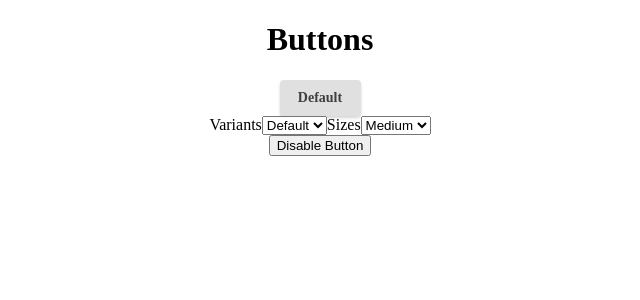
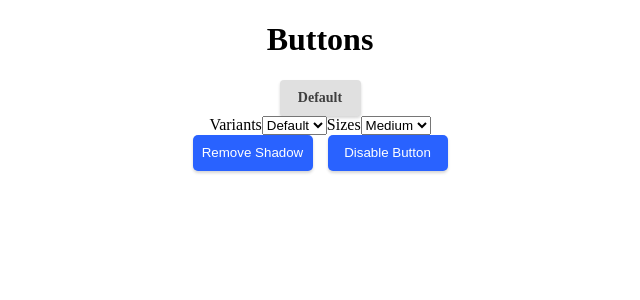
Before and after one commit to SmithVyne/ReuseableReactButtonComponent, a React (Create React App) app: page / in a window 1280 px wide. Shown: the top 300 px of the page, without its empty margins (320-960 px from the left). Built offline with nearby package versions, Linux system fonts and the light colour scheme.

Commit message:
Add working shadow and disable buttons

```diff
--- a/src/App.css
+++ b/src/App.css
@@ -9,3 +9,23 @@
 .material-icons.mg-left {
   margin-left: 10px;
 }
+
+.grid-group {
+  display: flex;
+  width: max-content;
+  margin: auto;
+  gap: 15px;
+}
+
+.grid-group .disableBtns {
+  height: 36px;
+  width: 120px;
+  border-radius: 5px;
+  border: none;
+  box-shadow: 0px 2px 3px rgba(51, 51, 51, 0.2);
+  color: #fff;
+}
+
+.grid-group .disableBtns:hover {
+  cursor: pointer;
+}
--- a/src/components/App.js
+++ b/src/components/App.js
@@ -6,8 +6,13 @@ import UpdateButton from "./UpdateButton";
 
 
 function App() {
-  const [buttonProps, setButtonProps] = useState({})
+  const [buttonProps, setButtonProps] = useState({
+    variant: 'default',
+    disabled: false,
+    disableShadow: false
+  });
 
+  // console.log(buttonProps)
 
   return (
     <div className="App">
--- a/src/components/UpdateButton.js
+++ b/src/components/UpdateButton.js
@@ -4,6 +4,9 @@ function UpdateButton({buttonProps, setButtonProps}) {
     const {disabled, disableShadow, variant} = buttonProps;
     const DisInstruction = disabled ? 'Enable' : 'Disable';
     const ShadInstruction = disableShadow ? 'Add' : 'Remove';
+
+    const buttonColors = (boolean) => ({backgroundColor: boolean ? '#455A64' : '#2962FF'});
+
     return (
         <>
             <div>
@@ -15,16 +18,20 @@ function UpdateButton({buttonProps, setButtonProps}) {
                 </select>
 
                 <label>Sizes</label>
-                <select onChange={({target}) => setButtonProps(props => ({...props, size: target.value})) } >
+                <select defaultValue="md" onChange={({target}) => setButtonProps(props => ({...props, size: target.value})) } >
                     <option value="sm">Small</option>
-                    <option selected value="md">Medium</option>
+                    <option value="md">Medium</option>
                     <option value="lg">Large</option>
                 </select>
             </div>
 
-            <div>
-                {variant === 'default' && <button>{ShadInstruction} Shadow</button>}
-                <button>{DisInstruction} Button</button>
+            <div className="grid-group">
+                {variant === 'default' &&
+                    <button style={buttonColors(disableShadow)} onClick={() => setButtonProps(props => ({...props, disableShadow: !disableShadow}))} className="disableBtns">
+                        {ShadInstruction} Shadow
+                    </button>
+                }
+                <button style={buttonColors(disabled)} onClick={() => setButtonProps(props => ({...props, disabled: !disabled}))} className="disableBtns">{DisInstruction} Button</button>
             </div>
         </>
     )
```
